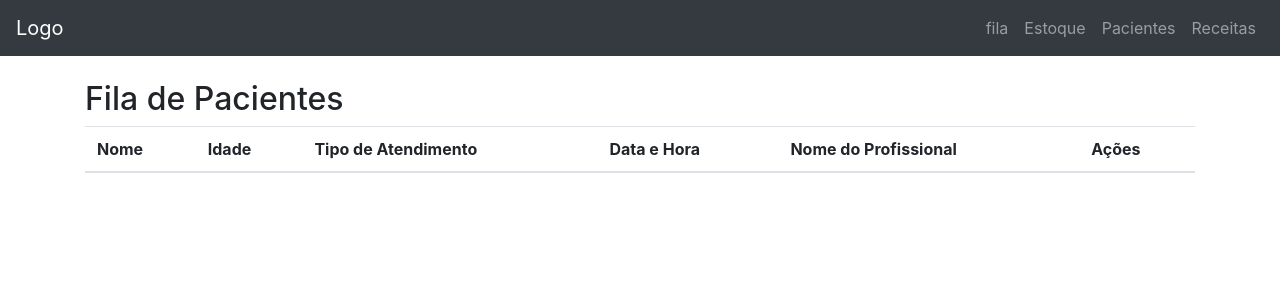
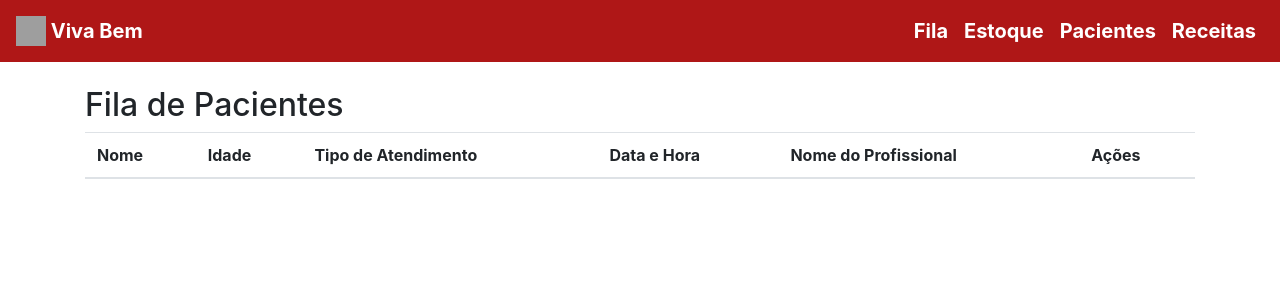
Before and after one commit to ICEI-PUC-Minas-PMV-ADS/pmv-ads-2024-1-e4-proj-dad-t2-pmv-ads-2024-1-e4-proj-dad-t2-grupo5, a PHP site: page /atendimentos/fila/index.php in a window 1280 px wide. Shown: the top 300 px of the page. Run offline with PHP 8.4, Linux system fonts and the light colour scheme; data that the repository does not hold is empty; grey boxes are pictures that could not be loaded.

Commit message:
Update header.php
Header

```diff
--- a/src/frontend/partials/header.php
+++ b/src/frontend/partials/header.php
@@ -2,10 +2,22 @@
     $domain = $_SERVER['HTTP_HOST'];
 ?>
 
-<nav class="navbar navbar-expand-lg navbar-dark bg-dark">
+<style>
+    .navbar-custom {
+        background-color: #AF1717;
+    }
+    .navbar-custom .navbar-brand,
+    .navbar-custom .navbar-nav .nav-link {
+        color: white;
+        font-size: 20px;
+        font-weight: bold;
+    }
+</style>
+
+<nav class="navbar navbar-expand-lg navbar-custom">
     <a class="navbar-brand" href="http://<?php echo $domain; ?>/prontuario">
-        <!-- <img src="seu-logotipo.png" width="30" height="30" class="d-inline-block align-top" alt="Logotipo"> -->
-        Logo
+        <img src="img/logo.png" width="30" height="30" class="d-inline-block align-top" alt="Logotipo">
+        Viva Bem
     </a>
     <button class="navbar-toggler" type="button" data-toggle="collapse" data-target="#navbarNav" aria-controls="navbarNav" aria-expanded="false" aria-label="Toggle navigation">
         <span class="navbar-toggler-icon"></span>
@@ -13,7 +25,7 @@
     <div class="collapse navbar-collapse" id="navbarNav">
         <ul class="navbar-nav ml-auto">
             <li class="nav-item">
-                <a class="nav-link" href="http://<?php echo $domain; ?>/prontuario/frontend/fila/">fila</a>
+                <a class="nav-link" href="http://<?php echo $domain; ?>/prontuario/frontend/fila/">Fila</a>
             </li>
             <li class="nav-item">
                 <a class="nav-link" href="http://<?php echo $domain; ?>/prontuario/frontend/estoque/">Estoque</a>
```
